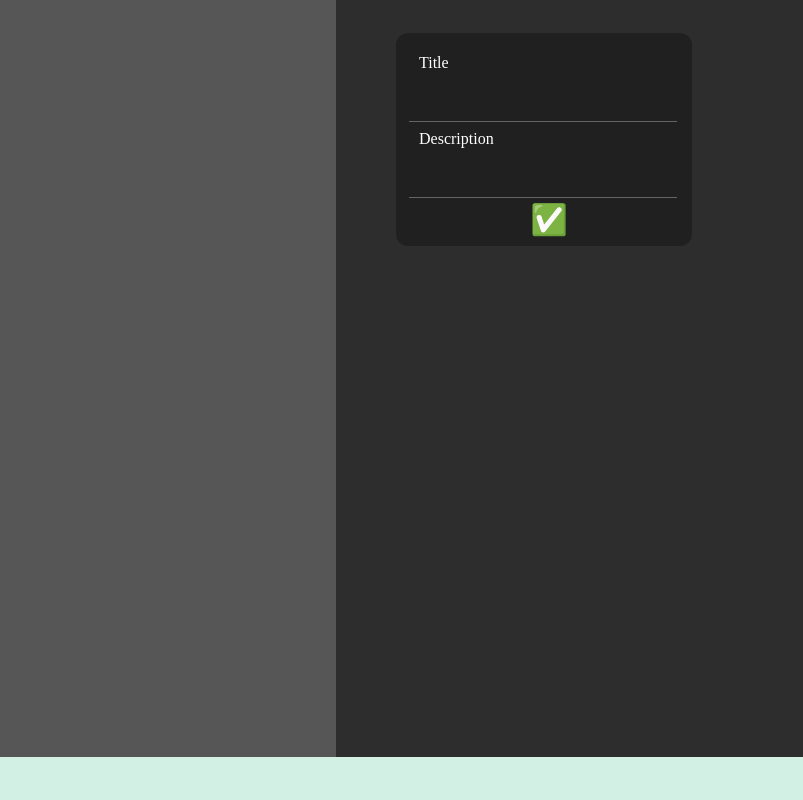
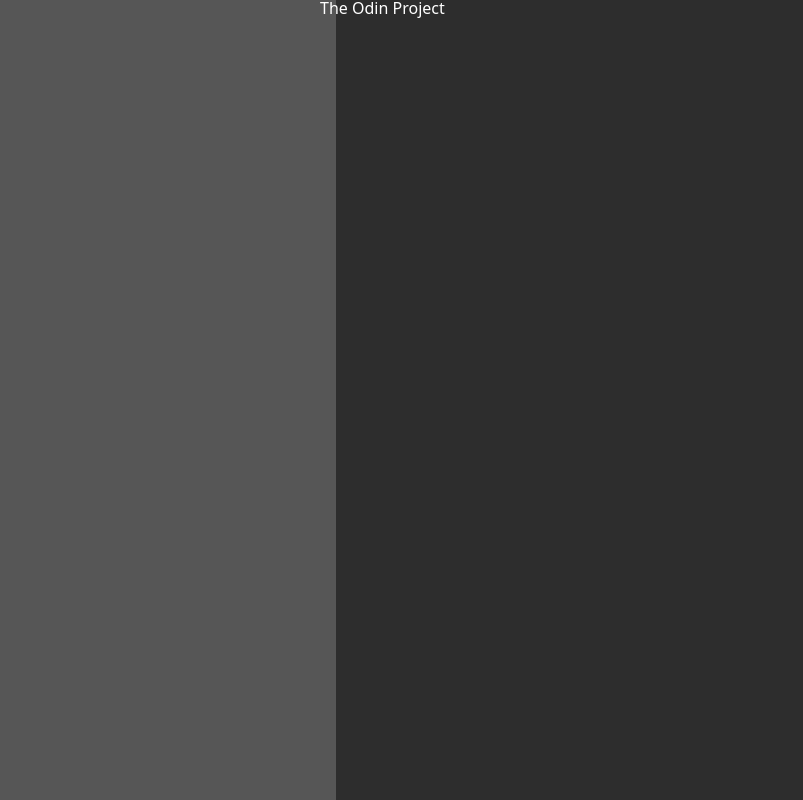
Before and after one commit to Kaytin808/todo, a website built with webpack: page dist/index.html in a window 1280 px wide. Shown: the part 189-989 px from the top of the page, without its empty margins (0-803 px from the left). Built offline with nearby package versions, Linux system fonts and the light colour scheme.

Commit message:
Added list element

```diff
--- a/src/index.js
+++ b/src/index.js
@@ -1,4 +1,3 @@
-
 import './style.css'
 
 
@@ -13,6 +12,12 @@ var inbox = document.createElement('div')
 var inboxP = document.createElement('p')
 var addTask = document.createElement('div')
 var spanAdd = document.createElement('div')
+var main = document.getElementById('main')
+var listContainer = document.createElement('div')
+listContainer.classList.add('list-container')
+var ul = document.createElement('ul')
+var li = document.createElement('li')
+li.textContent = 'The Odin Project'
 spanAdd.classList.add('add')
 spanAdd.textContent = '+'
 var addTaskP = document.createElement('span')
@@ -30,16 +35,19 @@ inboxP.textContent = 'Inbox'
 
 addTask.addEventListener('click', ()=> {
     var form = document.getElementById('myForm')
-    form.style.display = 'block'
+    form.style.display = 'flex'
 })
 
 main.append(header)
 main.append(container)
+listContainer.appendChild(ul)
+ul.appendChild(li)
 container.append(sideBar)
 sideBar.appendChild(inbox)
 inbox.appendChild(inboxP)
 container.append(middleBar)
 middleBar.appendChild(taskContainer)
+middleBar.append(listContainer)
 taskContainer.appendChild(addTask)
 addTask.appendChild(spanAdd)
 spanAdd.appendChild(addTaskP)
--- a/src/style.css
+++ b/src/style.css
@@ -32,7 +32,7 @@ body {
     background-color: #202020;
     border-radius: 12px;
     padding: 13px;
-    /* display: none; */
+    display: none;
 }
 #task, #description {
     background-color: #202020;
@@ -53,6 +53,17 @@ body {
     margin-left: 10px;
     margin-top: 8px;
 }
+.list-container {
+    height: 400px;
+    width: 400px;
+    position: absolute;
+    right: 35em;
+    color: white;
+    font-family: sans;
+}
+ul {
+    list-style-type: none;
+}
 .submit-btn {
     font-size: 30px;
     border: medium none;
@@ -63,7 +74,7 @@ body {
     left: 5px;
 }
 .sideBar-container {
-    height: 51rem;
+    height: 54rem;
     width: 21rem;
     background-color: #565656;
     justify-content: center;
@@ -86,7 +97,7 @@ body {
     cursor: pointer;
 }
 .middle-container {
-    height: 51rem;
+    height: 54rem;
     width: 99rem;
     background-color: #2d2d2d;
 }
```
Also changed, not shown: dist/main.js.
